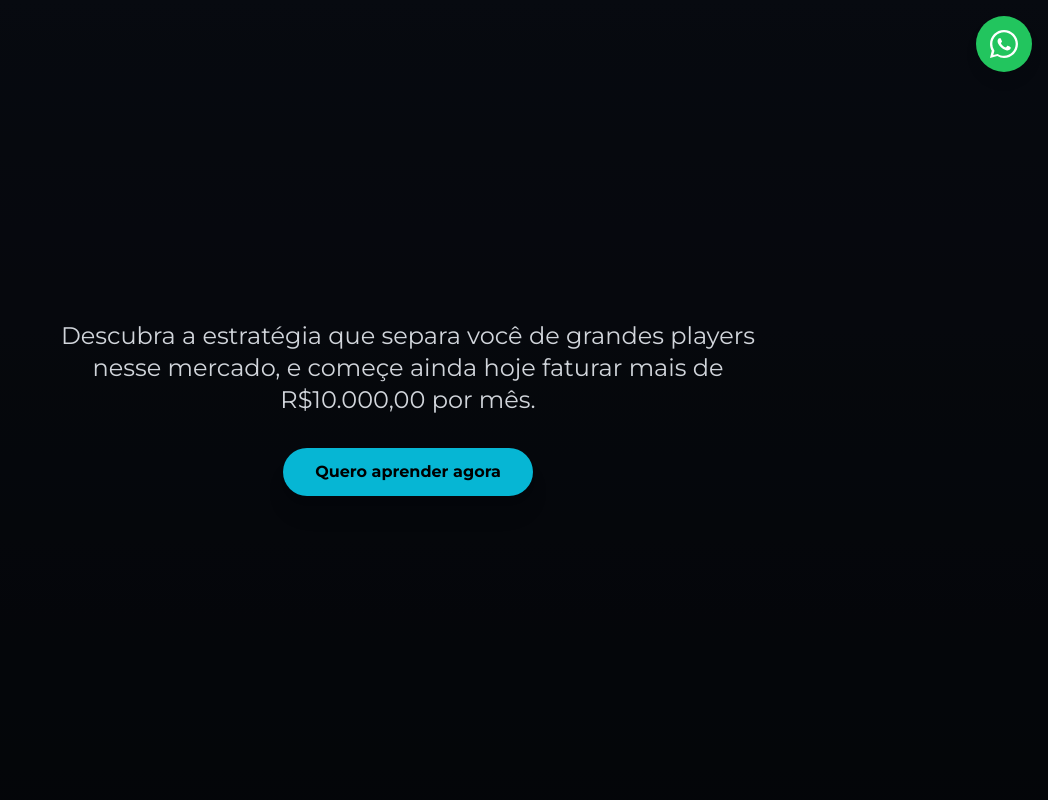
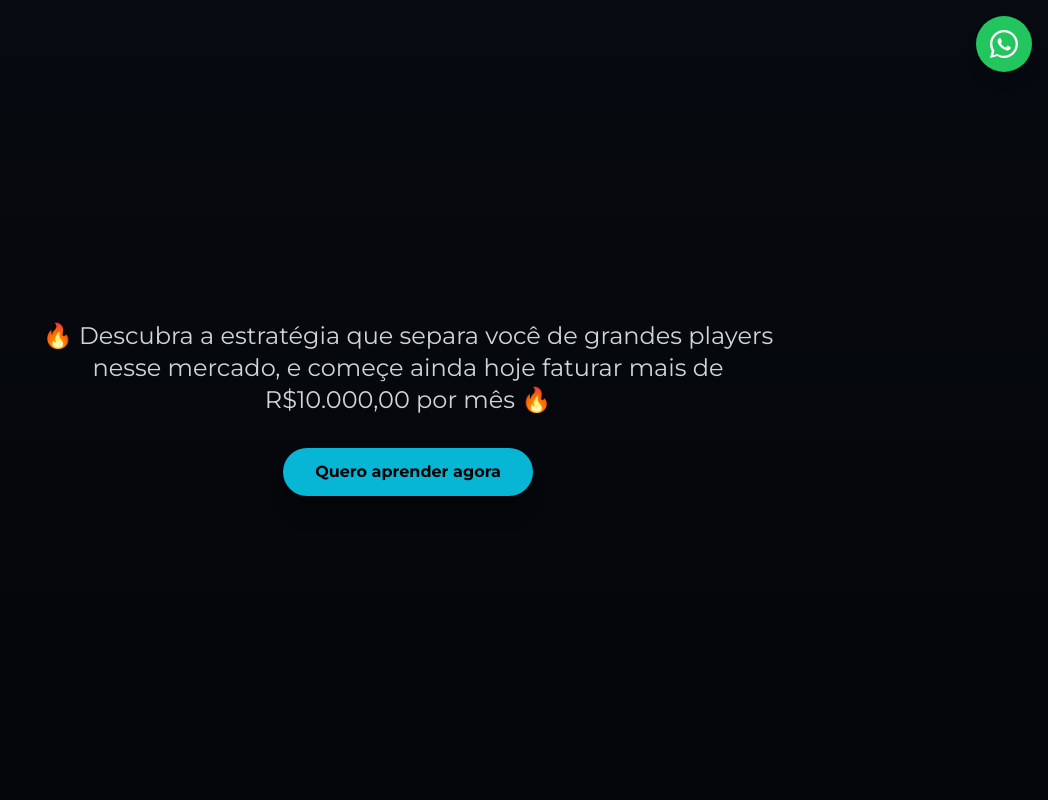
Before and after one commit to eusouarthurmartins/Estrategia-OTC, a plain HTML site: page index.html in a window 1280 px wide. Shown: the top 800 px of the page, without its empty margins (232-1280 px from the left). Drawn offline with nearby package versions, Linux system fonts and the light colour scheme.

Commit message:
Update index.html

```diff
--- a/index.html
+++ b/index.html
@@ -26,7 +26,7 @@
       <div class="relative z-10">
         <h1 class="text-4xl md:text-6xl font-bold mb-4 text-cyan-400 animate-pulse"></h1>
         <p class="text-lg md:text-2xl max-w-3xl mx-auto text-gray-300">
-          Descubra a estratégia que separa você de grandes players nesse mercado, e começe ainda hoje faturar mais de R$10.000,00 por mês.
+          🔥 Descubra a estratégia que separa você de grandes players nesse mercado, e começe ainda hoje faturar mais de R$10.000,00 por mês 🔥
         </p>
         <a href="#inscricao" class="mt-8 inline-block px-8 py-3 bg-cyan-500 hover:bg-cyan-600 text-black font-bold rounded-full transition-all shadow-xl">Quero aprender agora</a>
       </div>
```
